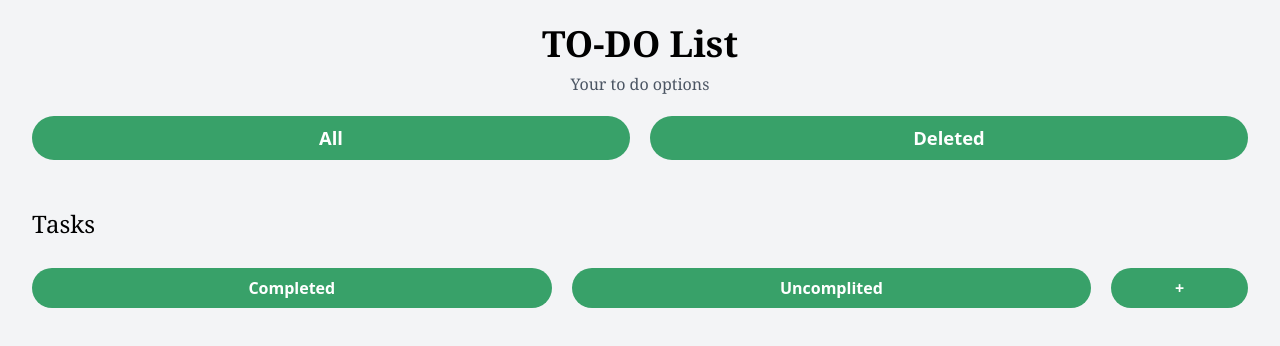
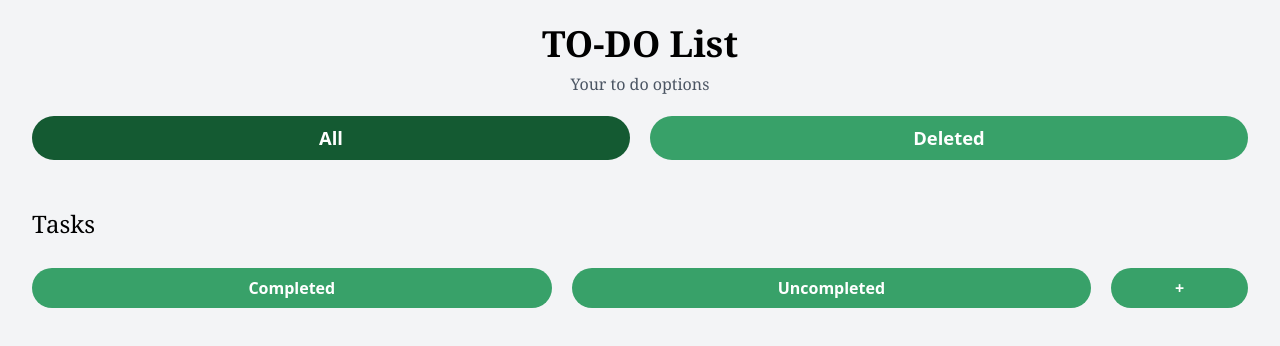
Before and after one commit to Viktor02v/todolist-chellenge, a Vue app: page / in a window 1280 px wide. Shown: the top 346 px of the page. Built offline with nearby package versions, Linux system fonts and the light colour scheme.

Commit message:
make some slight fixations, add editTask functionality, make styling for button, add Pinia Store

```diff
--- a/src/App.vue
+++ b/src/App.vue
@@ -1,69 +1,12 @@
 <script setup lang="ts">
-import { ref, reactive, computed } from 'vue'
+// Icons
 import Delete from 'vue-material-design-icons/DeleteOutline.vue'
 import Edit from 'vue-material-design-icons/PencilOutline.vue'
 
-const tasks = ref([]);
+//  Import Pinia Store
+import { useTaskStore } from '@/stores/task'
+const taskStore = useTaskStore()
 
-const toggleToAdd = ref(false);
-
-const toggleTasksView = reactive({
-	all: true,
-	completed: false,
-	uncompleted: false,
-});
-
-const taskContent = ref('');
-const isCompleted = ref(false);
-let nextId = 1;
-
-const handleContent = (event) => {
-	taskContent.value = event.target.value
-};
-
-const addTask = () => {
-	const newTask = {
-		id: nextId,
-		content: taskContent.value,
-		status: isCompleted.value,
-	};
-	tasks.value.push(newTask);
-	nextId++,
-		toggleToAdd.value = false;
-}
-
-const deleteTask = (id) => {
-	const index = tasks.value.findIndex(task => task.id === id);
-	if (index !== -1) {
-		tasks.value.splice(index, 1)
-	}
-};
-
-const completedTasks = computed(() => {
-	return tasks.value.filter(task => task.status === true);
-});
-
-const unCompletedTasks = computed(() => {
-	return tasks.value.filter(task => task.status === false);
-});
-
-const showCompletedTasks = () => {
-	toggleTasksView.all = false;
-	toggleTasksView.completed = true;
-	toggleTasksView.uncompleted = false;
-};
-
-const showAllTasks = () => {
-	toggleTasksView.all = true;
-	toggleTasksView.completed = false;
-	toggleTasksView.uncompleted = false;
-};
-
-const showUnCompletedTasks = () => {
-	toggleTasksView.all = false;
-	toggleTasksView.completed = false;
-	toggleTasksView.uncompleted = true;
-};
 </script>
 
 <template>
@@ -73,8 +16,10 @@ const showUnCompletedTasks = () => {
 			<h1 class="text-4xl mb-2 font-serif font-bold">TO-DO List</h1>
 			<p class="text-gray-600 font-light font-serif">Your to do options</p>
 			<div class="flex items-center mt-5 gap-5 w-full">
-				<button @click="showAllTasks" class="btn-custom">All</button>
-				<button class="btn-custom">Deleted</button>
+				<button @click="taskStore.showAllTasks"
+					:class="!taskStore.toggleTasksView.all ? 'btn-custom hover:bg-green-800' : 'btn-custom-triggered'"
+					class="">All</button>
+				<button class="btn-custom hover:bg-green-800">Deleted</button>
 			</div>
 		</section>
 
@@ -85,9 +30,11 @@ const showUnCompletedTasks = () => {
 			<!-- Task-List -->
 			<div class="w-full h-full">
 				<div class="w-full max-h-[200px] overflow-y-auto scroll-auto">
-					<div v-if="toggleTasksView.all" class="w-full h-full">
-						<!-- All Tasks -->
-						<div v-for="task in tasks" :key="task.id" class="w-full">
+
+					<!-- All Tasks -->
+					<div v-if="taskStore.toggleTasksView.all" class="w-full h-full">
+						<!-- Task Component -->
+						<div v-for="task in taskStore.tasks" :key="task.id" class="w-full">
 							<div
 								class="flex mb-3 w-full bg-white  justify-between items-center px-5 py-2 md:py-4 rounded-full">
 								<div class="flex gap-5 w-full items-center">
@@ -96,8 +43,9 @@ const showUnCompletedTasks = () => {
 									<p class="text-[1.10rem] md:text-[1.25rem] w-[78%] ">{{ task.content }}</p>
 								</div>
 								<div class="flex gap-2 items-center">
-									<Edit :size="'25px'" class="p-1 rounded-full border" />
-									<Delete @click="deleteTask(task.id)" :size="'25px'"
+									<Edit @click="taskStore.startEditingTask(task)" :size="'25px'"
+										class="p-1 cursor-pointer rounded-full border" />
+									<Delete @click="taskStore.deleteTask(task.id)" :size="'25px'"
 										class="p-1 rounded-full cursor-pointer border" />
 								</div>
 							</div>
@@ -105,8 +53,8 @@ const showUnCompletedTasks = () => {
 					</div>
 
 					<!-- Completed Tasks -->
-					<div v-if="toggleTasksView.completed" class="w-full h-full">
-						<div v-for="task in completedTasks" :key="task.id" class="w-full">
+					<div v-if="taskStore.toggleTasksView.completed" class="w-full h-full">
+						<div v-for="task in taskStore.completedTasks" :key="task.id" class="w-full">
 							<!-- Task Component -->
 							<div
 								class="flex mb-3 w-full bg-white  justify-between items-center px-5 py-2 md:py-4 rounded-full">
@@ -117,7 +65,7 @@ const showUnCompletedTasks = () => {
 								</div>
 								<div class="flex gap-2 items-center">
 									<Edit :size="'25px'" class="p-1 rounded-full border" />
-									<Delete @click="deleteTask(task.id)" :size="'25px'"
+									<Delete @click="taskStore.deleteTask(task.id)" :size="'25px'"
 										class="p-1 rounded-full cursor-pointer border" />
 								</div>
 							</div>
@@ -125,8 +73,8 @@ const showUnCompletedTasks = () => {
 					</div>
 
 					<!-- UnCompleted Tasks -->
-					<div v-if="toggleTasksView.uncompleted" class="w-full h-full">
-						<div v-for="task in unCompletedTasks" :key="task.id" class="w-full">
+					<div v-if="taskStore.toggleTasksView.uncompleted" class="w-full h-full">
+						<div v-for="task in taskStore.unCompletedTasks" :key="task.id" class="w-full">
 							<!-- Task Component -->
 							<div
 								class="flex mb-3 w-full bg-white  justify-between items-center px-5 py-2 md:py-4 rounded-full">
@@ -137,7 +85,7 @@ const showUnCompletedTasks = () => {
 								</div>
 								<div class="flex gap-2 items-center">
 									<Edit :size="'25px'" class="p-1 rounded-full border" />
-									<Delete @click="deleteTask(task.id)" :size="'25px'"
+									<Delete @click="taskStore.deleteTask(task.id)" :size="'25px'"
 										class="p-1 rounded-full cursor-pointer border" />
 								</div>
 							</div>
@@ -147,25 +95,47 @@ const showUnCompletedTasks = () => {
 			</div>
 
 			<div class="flex items-center mt-5 gap-5 w-full">
-				<button @click="showCompletedTasks" class="btn-custom2">Completed</button>
-				<button @click="showUnCompletedTasks" class="btn-custom2">Uncomplited</button>
-				<button @click="toggleToAdd = true"
-					class="w-1/4 p-2 bg-[#38a169] text-[1rem] font-bold text-white rounded-full">+</button>
+				<button @click="taskStore.showCompletedTasks"
+					:class="!taskStore.toggleTasksView.completed ? 'btn-custom2 hover:bg-green-800' : 'btn-custom2-triggered'"
+					class="">Completed</button>
+				<button @click="taskStore.showUnCompletedTasks"
+					:class="!taskStore.toggleTasksView.uncompleted ? 'btn-custom2 hover:bg-green-800' : 'btn-custom2-triggered'"
+					class="">Uncompleted</button>
+				<button @click="taskStore.toggleToAdd = true"
+					class="w-1/4 p-2 bg-[#38a169] text-[1rem] font-bold hover:bg-green-800 text-white rounded-full">+</button>
 			</div>
 
 			<!-- Add New Task Window -->
-			<div v-show="toggleToAdd"
+			<div v-show="taskStore.toggleToAdd"
 				class="w-full md:w-[800px] absolute top-0 left-0 md:top-[10%] md:left-[22%] flex flex-col items-center py-[200px] md:py-[150px] md:h-[500px] h-[100vh] gap-8 bg-gray-100 md:bg-gray-100 md:shadow-2xl">
 				<h1 class="text-3xl font-serif font-bold">Create a New Task</h1>
 				<div class="relative">
-					<input @input="handleContent" class="border pl-[40px] p-2 rounded-full border-none" type="text">
+					<input @input="taskStore.handleContent" class="border pl-[40px] p-2 rounded-full border-none"
+						type="text">
 					<Edit :size="'30px'" class="p-1 absolute top-0 left-0 rounded-full border" />
 				</div>
 				<div class="flex items-center gap-2">
-					<button @click="toggleToAdd = false"
-						class="w-[6rem] md:w-[8rem] p-2 bg-[#38a169] text-[1rem] font-bold text-white rounded-full">Back</button>
-					<button @click="addTask"
-						class="w-[6rem] md:w-[8rem] p-2 bg-[#38a169] text-[1rem] font-bold text-white rounded-full">Create</button>
+					<button @click="taskStore.toggleToAdd = false"
+						class="w-[6rem] md:w-[8rem] p-2 bg-[#38a169] text-[1rem] font-bold text-white hover:bg-green-800 rounded-full">Back</button>
+					<button @click="taskStore.addTask"
+						class="w-[6rem] md:w-[8rem] p-2 bg-[#38a169] text-[1rem] font-bold text-white hover:bg-green-800 rounded-full">Create</button>
+				</div>
+			</div>
+
+			<!-- Eddit Task Window -->
+			<div v-show="taskStore.toggleToEddit"
+				class="w-full md:w-[800px] absolute top-0 left-0 md:top-[10%] md:left-[22%] flex flex-col items-center py-[200px] md:py-[150px] md:h-[500px] h-[100vh] gap-8 bg-gray-100 md:bg-gray-100 md:shadow-2xl">
+				<h1 class="text-3xl font-serif font-bold">Edit Task</h1>
+				<div class="relative">
+					<input @input="taskStore.handleEditContent" class="border pl-[40px] p-2 rounded-full border-none"
+						type="text">
+					<Edit :size="'30px'" class="p-1 absolute top-0 left-0 rounded-full border" />
+				</div>
+				<div class="flex items-center gap-2">
+					<button @click="taskStore.toggleToEddit = false"
+						class="w-[6rem] md:w-[8rem] p-2 bg-[#38a169] text-[1rem] font-bold text-white hover:bg-green-800 rounded-full">Back</button>
+					<button @click="taskStore.editTask(currentEditingTaskId.value)"
+						class="w-[6rem] md:w-[8rem] p-2 bg-[#38a169] text-[1rem] font-bold text-white hover:bg-green-800 rounded-full">Edit</button>
 				</div>
 			</div>
 		</section>
--- a/src/stores/counter.ts
+++ /dev/null
@@ -1,7 +0,0 @@
-import { ref, computed } from 'vue'
-import { defineStore } from 'pinia'
-
-export const useCounterStore = defineStore('counter', () => {
-
-  return { }
-})
--- /dev/null
+++ b/src/stores/task.ts
@@ -0,0 +1,96 @@
+import { ref, reactive, computed } from 'vue'
+import { defineStore } from 'pinia'
+
+export const useTaskStore = defineStore('task', () => {
+	const tasks = ref([]);
+
+	const toggleToAdd = ref(false);
+	const toggleToEddit = ref(false);
+
+	const toggleTasksView = reactive({
+		all: true,
+		completed: false,
+		uncompleted: false,
+	});
+
+	const taskContent = ref('');
+	const editedTaskContent = ref('');
+	const currentEditingTaskId = ref(null);
+	const isCompleted = ref(false);
+	let nextId = 1;
+
+	const handleContent = (event) => {
+		taskContent.value = event.target.value
+	};
+	const handleEditContent = (event) => {
+		editedTaskContent.value = event.target.value
+	};
+
+	const addTask = () => {
+		const newTask = {
+			id: nextId,
+			content: taskContent.value.trim(),
+			status: isCompleted.value,
+		};
+
+		if (taskContent.value.length <= 4) {
+			alert(" You need to type at least 5 characters");
+		} else {
+			tasks.value.push(newTask);
+			nextId++,
+				toggleToAdd.value = false
+		}
+	}
+
+	const deleteTask = (id) => {
+		const index = tasks.value.findIndex(task => task.id === id);
+		if (index !== -1) {
+			tasks.value.splice(index, 1)
+		}
+	};
+
+	const editTask = (id) => {
+		const taskIndex = tasks.value.findIndex(task => task.id === id);
+
+		if (taskIndex === -1) {
+			alert("Task not found");
+		} else {
+			tasks.value[taskIndex].content = editedTaskContent.value;
+			toggleToEddit.value = false;
+		}
+	};
+
+	const startEditingTask = (task) => {
+		editedTaskContent.value = task.content; // pre-fill with existing content
+		toggleToEddit.value = true; // open the edit modal
+		currentEditingTaskId.value = task.id; // store the id of the task being edited
+	};
+
+	const completedTasks = computed(() => {
+		return tasks.value.filter(task => task.status === true);
+	});
+
+	const unCompletedTasks = computed(() => {
+		return tasks.value.filter(task => task.status === false);
+	});
+
+	const showCompletedTasks = () => {
+		toggleTasksView.all = false;
+		toggleTasksView.completed = true;
+		toggleTasksView.uncompleted = false;
+		console.log(toggleTasksView.completed);
+	};
+
+	const showAllTasks = () => {
+		toggleTasksView.all = true;
+		toggleTasksView.completed = false;
+		toggleTasksView.uncompleted = false;
+	};
+
+	const showUnCompletedTasks = () => {
+		toggleTasksView.all = false;
+		toggleTasksView.completed = false;
+		toggleTasksView.uncompleted = true;
+	};
+return { tasks, toggleToAdd, toggleToEddit, toggleTasksView, handleContent, handleEditContent, addTask, deleteTask, editTask, startEditingTask, completedTasks, unCompletedTasks, showCompletedTasks, showAllTasks, showUnCompletedTasks };
+})
--- a/tailwind.config.js
+++ b/tailwind.config.js
@@ -38,6 +38,32 @@ plugins: [
           borderRadius: '9999px', // Full rounding
       },
       })
+   },
+	function({ addUtilities }) {
+      addUtilities({
+      '.btn-custom-triggered': {
+         padding: '0.5rem',
+         width: '100%',
+          backgroundColor: '#145a32', // green-400
+         fontSize: '1.15rem',
+          fontWeight: '700', // Bold
+         color: '#ffffff',
+          borderRadius: '9999px', // Full rounding
+      },
+      })
+   },
+	function({ addUtilities }) {
+      addUtilities({
+      '.btn-custom2-triggered': {
+         padding: '0.5rem',
+         width: '100%',
+          backgroundColor: '#145a32', // green-400
+         fontSize: '1rem',
+          fontWeight: '700', // Bold
+         color: '#ffffff',
+          borderRadius: '9999px', // Full rounding
+      },
+      })
    }
 ],
 }
```
